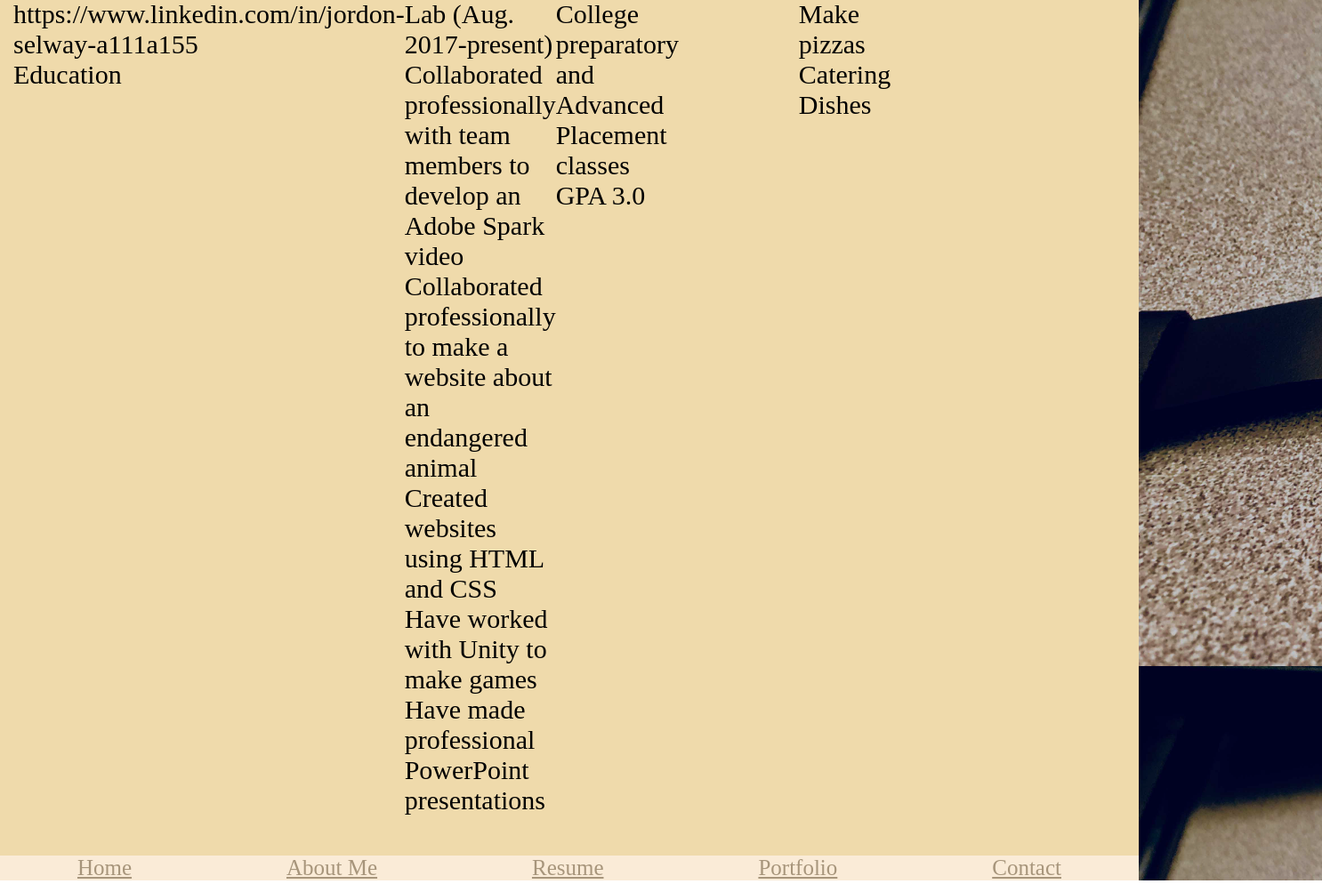
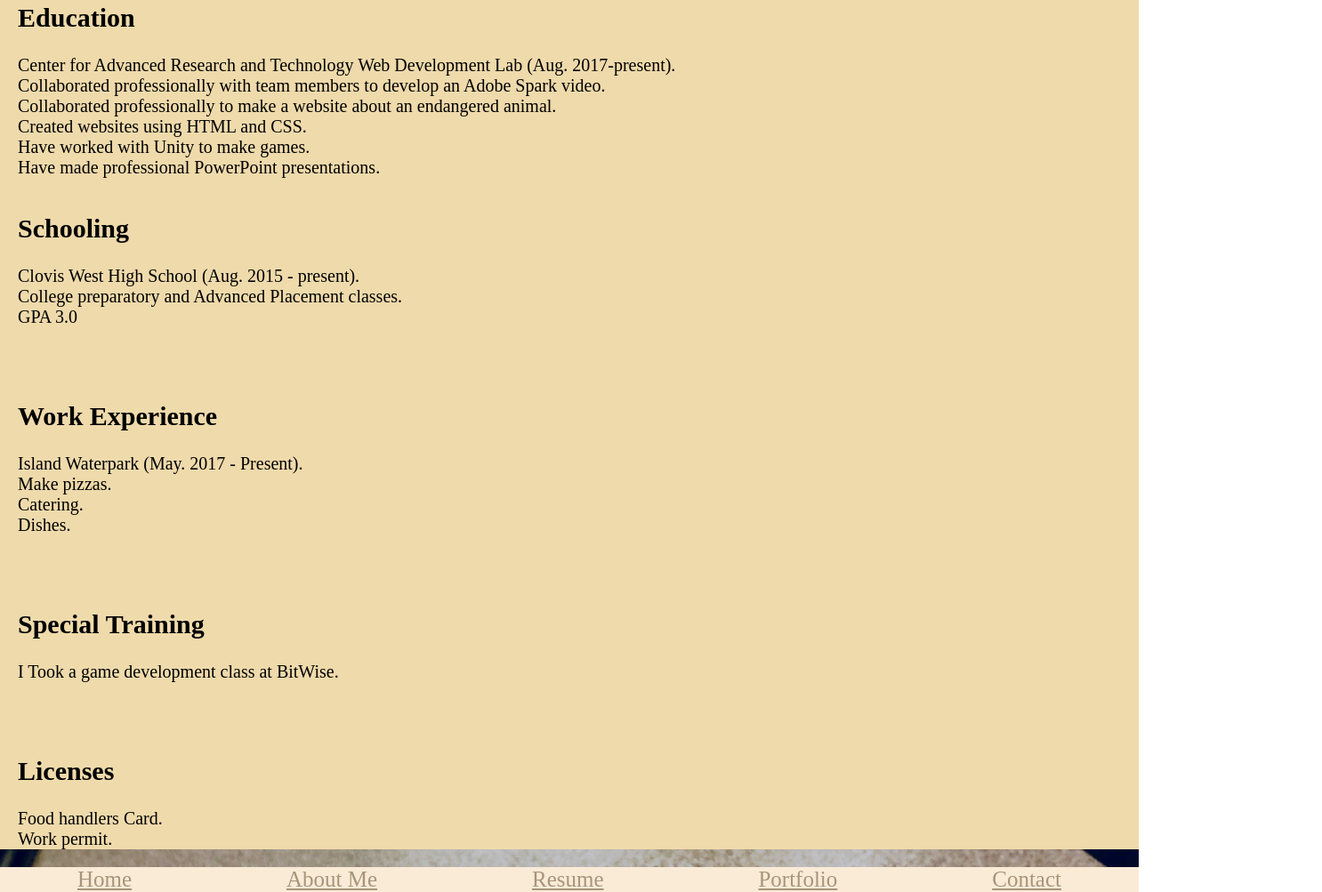
Before and after one commit to Jordon3104/Portfolio, a plain HTML site: page resume.html in a window 1280 px wide. Shown: the part 1171-2174 px from the top of the page at 89% size, 1486 px wide, since content can reach past the window. Drawn offline with Linux system fonts and the light colour scheme.

Commit message:
Resume page finished

```diff
--- a/css/stylesheet.css
+++ b/css/stylesheet.css
@@ -84,7 +84,7 @@ h1{
     align-items: stretch;
     align-content: stretch;
     justify-content: flex-start;
-    flex-direction: row;
+    flex-direction: column;
     flex-wrap: nowrap;
 
 }
@@ -126,3 +126,11 @@ article{
     background-color: rgb(239,218,171);
     height: 100%;
 }
+.r{
+    margin-left: 20px;
+    margin-top: 40px;
+    font-size: 20px;
+}
+.mt{
+    margin-top: 130px;
+}
--- a/resume.html
+++ b/resume.html
@@ -5,6 +5,7 @@
     <title>Document</title>
 </head>
 <link rel="stylesheet" href="css/stylesheet.css">
+
 <body>
     <div>
         <nav class="topnav flex-container">
@@ -23,39 +24,37 @@
         </div>
     </div>
 
-       <div class="p2">
-        <p>Jordon Selway <br>
-8449 N. 8th Street	<br>						Cell: (559) 795-6535 <br>
-Fresno, CA  93720	<br>						Email: Jordonselway@outlook.com <br>
-LinkedIn: https://www.linkedin.com/in/jordon-selway-a111a155 <br>
+    <div class="flex-contain color">
 
-Education <br>
-<p>Center for Advanced Research and Technology
-Web Development Lab (Aug. 2017-present)
-Collaborated professionally with team members to develop an Adobe Spark video
-Collaborated professionally to make a website about an endangered animal
-Created websites using HTML and CSS
-Have worked with Unity to make games
-Have made professional PowerPoint presentations</p> <br>
+        <div class="color r">
+            <h2>General Information</h2>
+            <p>Jordon Selway<br> 8449 N. 8th Street<br> Fresno, CA 93720<br> Email: Jordonselway@outlook.com <br> LinkedIn: https://www.linkedin.com/in/jordon-selway-a111a155 <br>
+        </div>
+        <div class="color r">
+            <h2>Education</h2>
+            <p>Center for Advanced Research and Technology Web Development Lab (Aug. 2017-present). <br> Collaborated professionally with team members to develop an Adobe Spark video. <br> Collaborated professionally to make a website about an endangered animal. <br>Created websites using HTML and CSS. <br>Have worked with Unity to make games. <br>Have made professional PowerPoint presentations.</p>
+        </div>
 
-<p>Clovis West High School (Aug. 2014-present)
-College preparatory and Advanced Placement classes
-GPA 3.0 </p> <br>
+        <div class="color r">
+            <h2>Schooling</h2>
+            <p>Clovis West High School (Aug. 2015 - present). <br> College preparatory and Advanced Placement classes. <br>GPA 3.0 </p> <br>
+        </div>
 
-Work Experience <br>
-<p>Island Waterpark (May. 2017-August 2017)
-Make pizzas
-Catering
-Dishes </p> <br>
+        <div class="color r">
+            <h2> Work Experience</h2>
+            <p>Island Waterpark (May. 2017 - Present). <br>Make pizzas. <br>Catering. <br>Dishes. </p> <br>
+        </div>
 
 
-Special Training <br>
-<p>Took a game development class at BitWise </p> <br>
+        <div class="color r">
+            <h2>Special Training </h2>
+            <p>I Took a game development class at BitWise. </p> <br>
+        </div>
 
-
-Licenses <br>
-<p>Food handlers
-Work permit</p>
+        <div class="color r">
+            <h2>Licenses</h2>
+            <p>Food handlers Card. <br>Work permit.</p>
+        </div>
     </div>
 
     <footer class="bottomnav">
```
Also changed, not shown: aboutme.html (+11 -7 lines), index.html (+1 -1 lines), photoshops.html (+9 -1 lines). Lines whose indentation alone changed are shown as unchanged.
